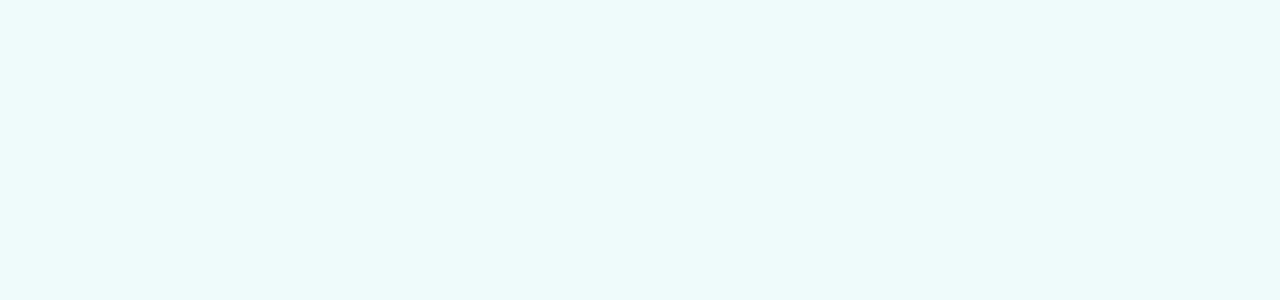
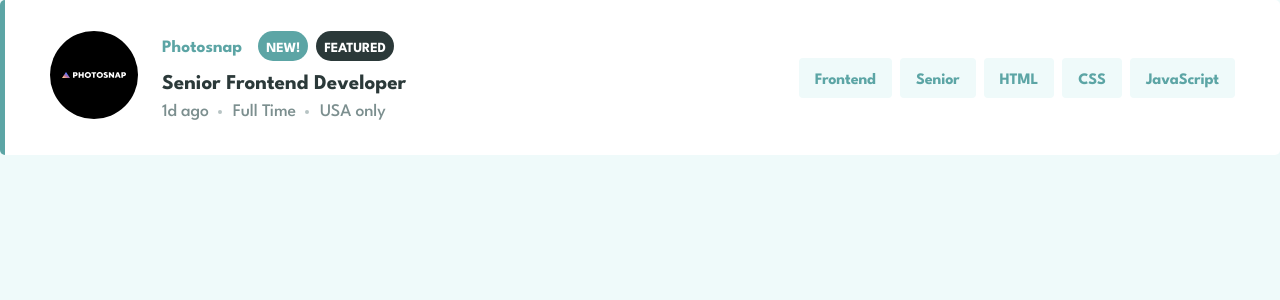
Before and after one commit to maahmoudhamada2/job-listings-with-filtering, a React (Vite) app: page / in a window 1280 px wide. Shown: the top 300 px of the page. Built offline with nearby package versions, Linux system fonts and the light colour scheme.

Commit message:
feat: add static JobCard component

```diff
--- a/src/App.tsx
+++ b/src/App.tsx
@@ -1,3 +1,11 @@
-const App = () => <></>;
+import JobCard from "./components/Job/JobCard";
+
+const App = () => {
+  return (
+    <div>
+      <JobCard />
+    </div>
+  );
+};
 
 export default App;
--- /dev/null
+++ b/src/components/Job/JobCard.tsx
@@ -0,0 +1,63 @@
+import photosnap from "@/assets/images/photosnap.svg";
+
+const JobCard = () => {
+  return (
+    <article className="card-container gap-[clamp(1rem,5vw,1.5rem)]">
+      <header className="flex flex-col xl:flex-row gap-[clamp(0.5rem,1vw,1rem)] xl:gap-6">
+        <div className="h-10 xl:h-auto">
+          <img
+            className="absolute -top-6.25 md:-top-9 xl:relative xl:top-0 w-12 md:w-17 xl:w-22 aspect-square object-fill"
+            src={photosnap}
+          />
+        </div>
+        <div className="flex flex-col gap-2">
+          <div className="flex items-center gap-4">
+            <p className="text-secondary">Photosnap</p>
+            <ul className="flex gap-2">
+              <li className="text-badge bg-green-400 rounded-[20px] p-2">
+                NEW!
+              </li>
+              <li className="text-badge bg-green-900 rounded-[20px] p-2">
+                FEATURED
+              </li>
+            </ul>
+          </div>
+          <h2 className="text-primary">Senior Frontend Developer</h2>
+          <ul className="flex list-disc gap-6">
+            <li className="first:list-none marker:text-gray-300 text-meta whitespace-nowrap">
+              1d ago
+            </li>
+            <li className="first:list-none marker:text-gray-300 text-meta whitespace-nowrap">
+              Full Time
+            </li>
+            <li className="first:list-none marker:text-gray-300 text-meta whitespace-nowrap">
+              USA only
+            </li>
+          </ul>
+        </div>
+      </header>
+      <hr className=" border-gray-300 xl:hidden" />
+      <footer>
+        <ul className="flex flex-wrap gap-2">
+          <li>
+            <button className="text-filter filter-btn">Frontend</button>
+          </li>
+          <li>
+            <button className="text-filter filter-btn">Senior</button>
+          </li>
+          <li>
+            <button className="text-filter filter-btn">HTML</button>
+          </li>
+          <li>
+            <button className="text-filter filter-btn">CSS</button>
+          </li>
+          <li>
+            <button className="text-filter filter-btn">JavaScript</button>
+          </li>
+        </ul>
+      </footer>
+    </article>
+  );
+};
+
+export default JobCard;
--- a/src/index.css
+++ b/src/index.css
@@ -1,8 +1,8 @@
-@import 'tailwindcss';
+@import "tailwindcss";
 
 @font-face {
-    font-family: 'League Spartan';
-    src: url('./assets/fonts/league-spartan-medium.woff2') format('woff2');
+  font-family: "League Spartan";
+  src: url("./assets/fonts/league-spartan-medium.woff2") format("woff2");
   font-weight: 500;
   font-style: normal;
   font-display: swap;
@@ -10,8 +10,8 @@
 }
 
 @font-face {
-    font-family: 'League Spartan';
-    src: url('./assets/fonts/league-spartan-bold.woff2') format('woff2');
+  font-family: "League Spartan";
+  src: url("./assets/fonts/league-spartan-bold.woff2") format("woff2");
   font-weight: bold;
   font-style: normal;
   font-display: swap;
@@ -20,21 +20,20 @@
 }
 
 @theme {
-    --color-gray-400: #7C8F8F;
-    --color-gray-300: #B7C4C4;
-    --color-green-50: #EFFAFA;
-    --color-green-350: #63BABA;
-    --color-green-400: #5CA5A5;
-    --color-green-900: #2B3939;
-    --font-league: 'League Spartan', sans-serif;
+  --color-gray-400: #7c8f8f;
+  --color-gray-300: #b7c4c4;
+  --color-green-50: #effafa;
+  --color-green-350: #63baba;
+  --color-green-400: #5ca5a5;
+  --color-green-900: #2b3939;
+  --font-league: "League Spartan", sans-serif;
 }
 
 @layer base {
-
   html,
   body,
   #root {
-        @apply h-full font-league
+    @apply h-full font-league;
   }
 
   body {
@@ -42,13 +41,12 @@
   }
 
   button {
-        @apply cursor-pointer
+    @apply cursor-pointer;
   }
 
   img {
-        @apply pointer-events-none
+    @apply pointer-events-none;
   }
-
 
   .text-primary {
     @apply font-bold leading-normal tracking-[-0.15px] xl:leading-[110%] xl:tracking-[0];
@@ -74,6 +72,21 @@
   }
 
   .text-badge {
-        @apply font-bold text-[14px] text-white leading-[100%] tracking-[-0.15px]
+    @apply font-bold text-[14px] text-white leading-[100%] tracking-[-0.15px];
   }
 }
+
+@layer components {
+  .card-container {
+    @apply flex flex-col xl:flex-row xl:justify-between xl:items-center
+    px-5.25 xl:px-11.25 pb-8 xl:py-7.75
+    bg-white
+    border-l-[5px] border-green-400
+    rounded-[5px]
+    relative;
+  }
+
+  .filter-btn {
+    @apply bg-green-50 px-4 py-2 rounded-sm;
+  }
+}
```
Also changed, not shown: src/assets/images/photosnap.svg (added). Lines whose indentation alone changed are shown as unchanged.
